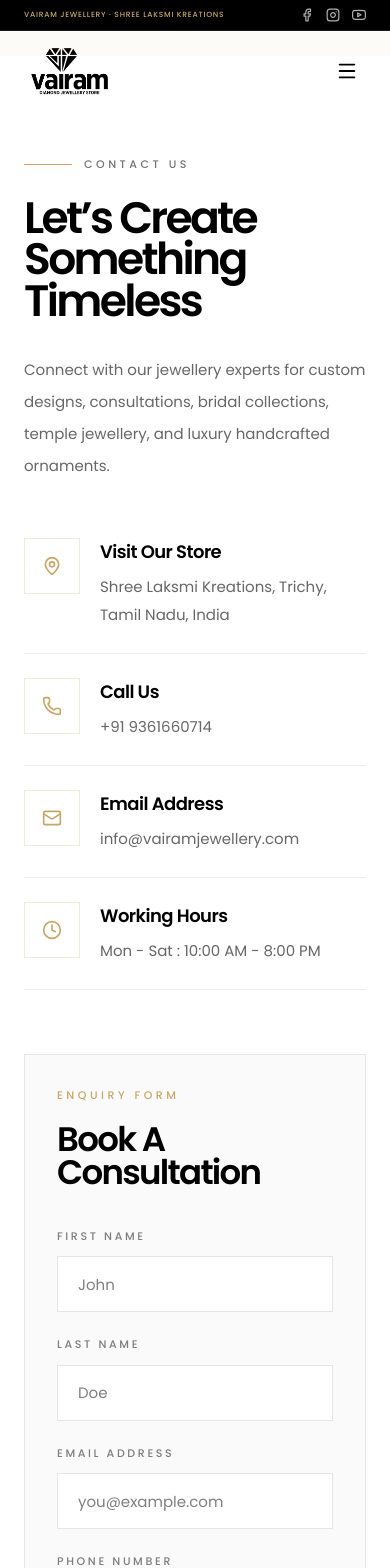
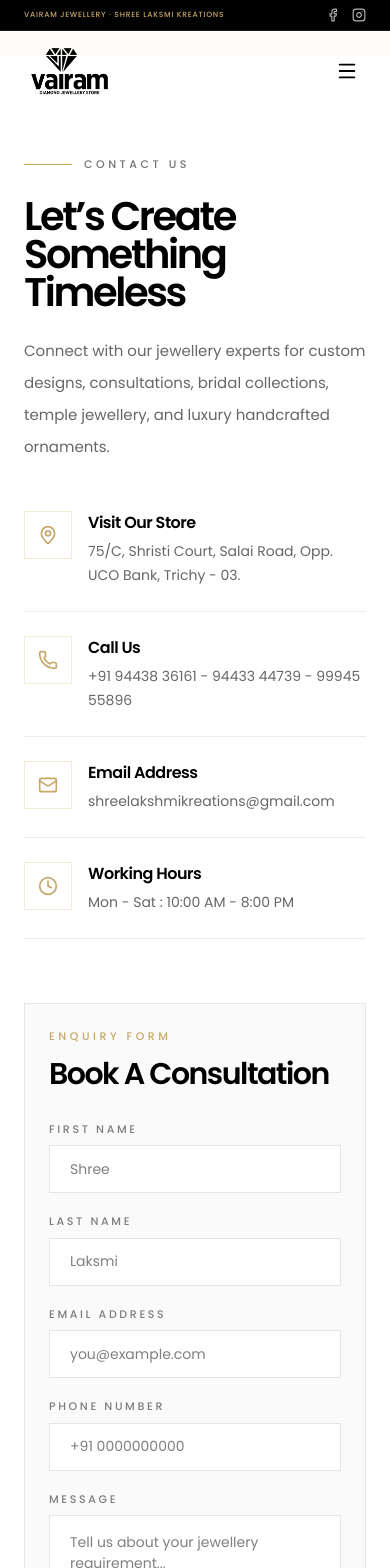
Before and after one commit to RanjithKumarKarnan/vairam, a React (Vite) app: page /contact in a window 390 px wide. Shown: the top 1568 px of the page. Built offline with nearby package versions, Linux system fonts and the light colour scheme.

Commit message:
Feat : Updated

```diff
--- a/src/components/Footer.jsx
+++ b/src/components/Footer.jsx
@@ -65,7 +65,7 @@
             <div className="flex flex-wrap items-center gap-4 mt-10">
               <div className="border border-[#C6A769]/25 px-5 py-3">
                 <p className="text-[10px] uppercase tracking-[0.28em] text-[#C6A769] font-medium">
-                  100% HUID  Certified
+                  100% HUID Certified
                 </p>
               </div>
 
@@ -99,8 +99,9 @@
           ))}
         </div>
 
-        <div className="border-t border-white/10 mt-16 pt-8 flex flex-col md:flex-row items-center justify-between gap-5">
-          <div className="flex items-center gap-3">
+        {/* ── Fixed Responsive Bottom Section ── */}
+        <div className="border-t border-white/10 mt-16 pt-8 flex flex-col md:flex-row items-center justify-between gap-6">
+          <div className="flex flex-col sm:flex-row items-center gap-3 text-center sm:text-left">
             <img
               src="/favicon.png"
               alt="Logo"
@@ -113,17 +114,27 @@
             </p>
           </div>
 
-          <div className="flex items-center gap-6">
-            <Link to="/privacy-policy" className="text-[13px] text-white/45 hover:text-white transition-colors duration-300">
+          <div className="flex flex-wrap items-center justify-center md:justify-end gap-x-6 gap-y-3">
+            <Link
+              to="/privacy-policy"
+              className="text-[13px] text-white/45 hover:text-white transition-colors duration-300"
+            >
               Privacy Policy
             </Link>
 
-            <Link to="/terms-and-condition" className="text-[13px] text-white/45 hover:text-white transition-colors duration-300">
+            <Link
+              to="/terms-and-condition"
+              className="text-[13px] text-white/45 hover:text-white transition-colors duration-300"
+            >
               Terms & Conditions
             </Link>
 
-            <Link to="https://rancotechnology.com/" target="_blank" className="text-[13px] text-white/45 hover:text-white transition-colors duration-300">
-             Developer by Ranco Tech
+            <Link
+              to="https://rancotechnology.com/"
+              target="_blank"
+              className="text-[13px] text-white/45 hover:text-white transition-colors duration-300"
+            >
+              Developed by Ranco Tech
             </Link>
           </div>
         </div>
--- a/src/components/Navbar.jsx
+++ b/src/components/Navbar.jsx
@@ -59,14 +59,11 @@
               Vairam Jewellery · Shree Laksmi Kreations
             </span>
             <div className="flex items-center gap-3 sm:gap-4 shrink-0">
-              <a href="#" className="text-white/70 hover:text-[#C6A769] transition-colors duration-300" aria-label="Facebook">
+              <a href="https://www.facebook.com/share/1D6gAGoo9K/?mibextid=wwXIfr" className="text-white/70 hover:text-[#C6A769] transition-colors duration-300" target="_blank" aria-label="Facebook">
                 <FacebookIcon size={14} />
               </a>
-              <a href="#" className="text-white/70 hover:text-[#C6A769] transition-colors duration-300" aria-label="Instagram">
+              <a href="https://www.instagram.com/southindianjewellery?igsh=MTFyZ2cyd3AybTc3aA==" className="text-white/70 hover:text-[#C6A769] transition-colors duration-300" target="_blank" aria-label="Instagram">
                 <InstagramIcon size={14} />
-              </a>
-              <a href="#" className="text-white/70 hover:text-[#C6A769] transition-colors duration-300" aria-label="Youtube">
-                <YoutubeIcon size={14} />
               </a>
             </div>
           </div>
@@ -171,14 +168,11 @@
 
           {/* Mobile Social Links */}
           <div className="flex items-center gap-6 mt-4">
-            <a href="#" className="text-white/60 hover:text-[#C6A769] transition-colors duration-300" aria-label="Facebook">
+            <a href="https://www.facebook.com/share/1D6gAGoo9K/?mibextid=wwXIfr" className="text-white/60 hover:text-[#C6A769] transition-colors duration-300" target="_blank" aria-label="Facebook">
               <FacebookIcon size={20} />
             </a>
-            <a href="#" className="text-white/60 hover:text-[#C6A769] transition-colors duration-300" aria-label="Instagram">
+            <a href="https://www.instagram.com/southindianjewellery?igsh=MTFyZ2cyd3AybTc3aA==" className="text-white/60 hover:text-[#C6A769] transition-colors duration-300" target="_blank" aria-label="Instagram">
               <InstagramIcon size={20} />
-            </a>
-            <a href="#" className="text-white/60 hover:text-[#C6A769] transition-colors duration-300" aria-label="Youtube">
-              <YoutubeIcon size={20} />
             </a>
           </div>
         </div>
--- a/src/pages/Contact/index.jsx
+++ b/src/pages/Contact/index.jsx
@@ -1,27 +1,21 @@
-import {
-  MapPin,
-  Phone,
-  Mail,
-  Clock,
-  ArrowRight,
-} from "lucide-react";
+import { useState } from "react";
+import { MapPin, Phone, Mail, Clock, ArrowRight } from "lucide-react";
 
 const contactInfo = [
   {
     icon: MapPin,
     title: "Visit Our Store",
-    value:
-      "Shree Laksmi Kreations, Trichy, Tamil Nadu, India",
+    value: "75/C, Shristi Court, Salai Road, Opp. UCO Bank, Trichy - 03.",
   },
   {
     icon: Phone,
     title: "Call Us",
-    value: "+91 9361660714",
+    value: "+91 94438 36161 - 94433 44739 - 99945 55896",
   },
   {
     icon: Mail,
     title: "Email Address",
-    value: "info@vairamjewellery.com",
+    value: "shreelakshmikreations@gmail.com",
   },
   {
     icon: Clock,
@@ -31,50 +25,99 @@
 ];
 
 const Contact = () => {
+
+  const [formData, setFormData] = useState({
+    firstName: "",
+    lastName: "",
+    email: "",
+    phone: "",
+    message: "",
+  });
+
+  const [isSubmitting, setIsSubmitting] = useState(false);
+  const [status, setStatus] = useState(null);
+
+  const handleChange = (e) => {
+    setFormData({ ...formData, [e.target.name]: e.target.value });
+  };
+
+  const handleSubmit = async (e) => {
+    e.preventDefault();
+    setIsSubmitting(true);
+    setStatus(null);
+
+    const GOOGLE_SCRIPT_URL = "https://script.google.com/macros/s/AKfycbz0j5HSOd2GtCYfyo79ucWD6tfMu-ijp9wk2bfxB0gqemA7Aja20D0RupPH-peuU36dSA/exec";
+
+    const form = new FormData();
+    for (const key in formData) {
+      form.append(key, formData[key]);
+    }
+
+    try {
+      const response = await fetch(GOOGLE_SCRIPT_URL, {
+        method: "POST",
+        body: form,
+      });
+
+      if (response.ok) {
+        setStatus("success");
+        setFormData({
+          firstName: "",
+          lastName: "",
+          email: "",
+          phone: "",
+          message: "",
+        });
+      } else {
+        setStatus("error");
+      }
+    } catch (error) {
+      console.error("Submission Error:", error);
+      setStatus("error");
+    } finally {
+      setIsSubmitting(false);
+    }
+  };
+
   return (
     <section className="bg-white min-h-screen pt-[100px] pb-20 sm:pb-28 mt-14">
       <div className="max-w-7xl mx-auto px-6 lg:px-10">
         <div className="grid lg:grid-cols-2 gap-16 lg:gap-24">
+
           <div>
             <div className="flex items-center gap-3 mb-6">
               <div className="w-12 h-px bg-[#C6A769]" />
-
               <span className="text-[11px] uppercase tracking-[0.32em] text-black/55 font-medium">
                 Contact Us
               </span>
             </div>
 
-            <h1 className="text-[44px] sm:text-[62px] lg:text-[82px] leading-[0.95] tracking-[-0.06em] font-semibold text-black">
+            <h1 className="text-[40px] sm:text-[56px] lg:text-[72px] leading-[0.95] tracking-[-0.06em] font-semibold text-black">
               Let’s Create
               <br />
               Something Timeless
             </h1>
 
-            <p className="mt-8 text-[15px] sm:text-[17px] leading-8 text-black/60 max-w-2xl">
+            <p className="mt-6 sm:mt-8 text-[15px] sm:text-[17px] leading-8 text-black/60 max-w-2xl">
               Connect with our jewellery experts for custom designs,
               consultations, bridal collections, temple jewellery,
               and luxury handcrafted ornaments.
             </p>
 
-            <div className="mt-14 space-y-6">
+            <div className="mt-12 sm:mt-14 space-y-6">
               {contactInfo.map((item, index) => (
                 <div
                   key={index}
-                  className="flex items-start gap-5 border-b border-black/8 pb-6"
+                  className="flex items-start gap-4 sm:gap-5 border-b border-black/8 pb-6"
                 >
-                  <div className="w-14 h-14 border border-[#C6A769]/25 flex items-center justify-center flex-shrink-0">
-                    <item.icon
-                      size={20}
-                      className="text-[#C6A769]"
-                    />
+                  <div className="w-12 h-12 sm:w-14 sm:h-14 border border-[#C6A769]/25 flex items-center justify-center flex-shrink-0">
+                    <item.icon size={20} className="text-[#C6A769]" />
                   </div>
-
-                  <div>
-                    <h3 className="text-[18px] tracking-[-0.03em] font-semibold text-black">
+                  <div className="flex-1 min-w-0">
+                    <h3 className="text-[16px] sm:text-[18px] tracking-[-0.03em] font-semibold text-black">
                       {item.title}
                     </h3>
-
-                    <p className="mt-2 text-[15px] leading-7 text-black/60">
+                    <p className="mt-1 sm:mt-2 text-[14px] leading-6 sm:leading-7 text-black/60 break-words">
                       {item.value}
                     </p>
                   </div>
@@ -84,109 +127,134 @@
           </div>
 
           <div>
-            <div className="border border-black/8 bg-[#fafafa] p-8 sm:p-10">
-              <div className="mb-10">
-                <p className="text-[11px] uppercase tracking-[0.32em] text-[#C6A769] font-medium mb-5">
+            <div className="border border-black/8 bg-[#fafafa] p-6 sm:p-10">
+              <div className="mb-8 sm:mb-10">
+                <p className="text-[11px] uppercase tracking-[0.32em] text-[#C6A769] font-medium mb-4 sm:mb-5">
                   Enquiry Form
                 </p>
-
-                <h2 className="text-[34px] sm:text-[42px] leading-[0.95] tracking-[-0.05em] font-semibold text-black">
+                <h2 className="text-[30px] sm:text-[42px] leading-[0.95] tracking-[-0.05em] font-semibold text-black">
                   Book A Consultation
                 </h2>
               </div>
 
-              <form className="space-y-6">
-                <div className="grid sm:grid-cols-2 gap-6">
+              <form onSubmit={handleSubmit} className="space-y-5 sm:space-y-6">
+                <div className="grid sm:grid-cols-2 gap-5 sm:gap-6">
                   <div>
-                    <label className="block text-[11px] uppercase tracking-[0.24em] text-black/50 font-medium mb-3">
+                    <label className="block text-[11px] uppercase tracking-[0.24em] text-black/50 font-medium mb-2 sm:mb-3">
                       First Name
                     </label>
-
                     <input
                       type="text"
-                      placeholder="John"
-                      className="w-full h-14 border border-black/10 bg-white px-5 text-[15px] text-black outline-none focus:border-[#C6A769] transition-all duration-300"
+                      name="firstName"
+                      value={formData.firstName}
+                      onChange={handleChange}
+                      required
+                      placeholder="Shree"
+                      className="w-full h-12 sm:h-14 border border-black/10 bg-white px-5 text-[14px] sm:text-[15px] text-black outline-none focus:border-[#C6A769] transition-all duration-300"
                     />
                   </div>
 
                   <div>
-                    <label className="block text-[11px] uppercase tracking-[0.24em] text-black/50 font-medium mb-3">
+                    <label className="block text-[11px] uppercase tracking-[0.24em] text-black/50 font-medium mb-2 sm:mb-3">
                       Last Name
                     </label>
-
                     <input
                       type="text"
-                      placeholder="Doe"
-                      className="w-full h-14 border border-black/10 bg-white px-5 text-[15px] text-black outline-none focus:border-[#C6A769] transition-all duration-300"
+                      name="lastName"
+                      value={formData.lastName}
+                      onChange={handleChange}
+                      required
+                      placeholder="Laksmi"
+                      className="w-full h-12 sm:h-14 border border-black/10 bg-white px-5 text-[14px] sm:text-[15px] text-black outline-none focus:border-[#C6A769] transition-all duration-300"
                     />
                   </div>
                 </div>
 
                 <div>
-                  <label className="block text-[11px] uppercase tracking-[0.24em] text-black/50 font-medium mb-3">
+                  <label className="block text-[11px] uppercase tracking-[0.24em] text-black/50 font-medium mb-2 sm:mb-3">
                     Email Address
                   </label>
-
                   <input
                     type="email"
+                    name="email"
+                    value={formData.email}
+                    onChange={handleChange}
+                    required
                     placeholder="you@example.com"
-                    className="w-full h-14 border border-black/10 bg-white px-5 text-[15px] text-black outline-none focus:border-[#C6A769] transition-all duration-300"
+                    className="w-full h-12 sm:h-14 border border-black/10 bg-white px-5 text-[14px] sm:text-[15px] text-black outline-none focus:border-[#C6A769] transition-all duration-300"
                   />
                 </div>
 
                 <div>
-                  <label className="block text-[11px] uppercase tracking-[0.24em] text-black/50 font-medium mb-3">
+                  <label className="block text-[11px] uppercase tracking-[0.24em] text-black/50 font-medium mb-2 sm:mb-3">
                     Phone Number
                   </label>
-
                   <input
                     type="tel"
-                    placeholder="+91 9876543210"
-                    className="w-full h-14 border border-black/10 bg-white px-5 text-[15px] text-black outline-none focus:border-[#C6A769] transition-all duration-300"
+                    name="phone"
+                    value={formData.phone}
+                    onChange={handleChange}
+                    required
+                    placeholder="+91 0000000000"
+                    className="w-full h-12 sm:h-14 border border-black/10 bg-white px-5 text-[14px] sm:text-[15px] text-black outline-none focus:border-[#C6A769] transition-all duration-300"
                   />
                 </div>
 
                 <div>
-                  <label className="block text-[11px] uppercase tracking-[0.24em] text-black/50 font-medium mb-3">
+                  <label className="block text-[11px] uppercase tracking-[0.24em] text-black/50 font-medium mb-2 sm:mb-3">
                     Message
                   </label>
-
                   <textarea
+                    name="message"
+                    value={formData.message}
+                    onChange={handleChange}
+                    required
                     rows="5"
                     placeholder="Tell us about your jewellery requirement..."
-                    className="w-full border border-black/10 bg-white px-5 py-4 text-[15px] text-black outline-none resize-none focus:border-[#C6A769] transition-all duration-300"
+                    className="w-full border border-black/10 bg-white px-5 py-4 text-[14px] sm:text-[15px] text-black outline-none resize-none focus:border-[#C6A769] transition-all duration-300"
                   />
                 </div>
 
                 <button
                   type="submit"
-                  className="group w-full h-14 bg-black text-white text-[11px] uppercase tracking-[0.24em] font-semibold inline-flex items-center justify-center gap-3 hover:bg-[#C6A769] hover:text-black transition-all duration-300"
+                  disabled={isSubmitting}
+                  className="group w-full h-12 sm:h-14 bg-black text-white text-[11px] uppercase tracking-[0.24em] font-semibold inline-flex items-center justify-center gap-3 hover:bg-[#C6A769] hover:text-black transition-all duration-300 disabled:opacity-70 disabled:cursor-not-allowed"
                 >
-                  Send Enquiry
+                  {isSubmitting ? "Sending..." : "Send Enquiry"}
+                  {!isSubmitting && (
+                    <ArrowRight
+                      size={14}
+                      className="transition-transform duration-300 group-hover:translate-x-1"
+                    />
+                  )}
+                </button>
 
-                  <ArrowRight
-                    size={14}
-                    className="transition-transform duration-300 group-hover:translate-x-1"
-                  />
-                </button>
+                {status === "success" && (
+                  <p className="text-green-600 text-[13px] font-medium text-center mt-4">
+                    Thank you! Your enquiry has been sent successfully.
+                  </p>
+                )}
+                {status === "error" && (
+                  <p className="text-red-600 text-[13px] font-medium text-center mt-4">
+                    Something went wrong. Please try again or contact us directly.
+                  </p>
+                )}
               </form>
             </div>
           </div>
         </div>
 
-        <div className="mt-20 border border-[#C6A769]/20 bg-black overflow-hidden">
-          <div className="px-8 sm:px-12 lg:px-16 py-12 sm:py-14">
-            <p className="text-[11px] uppercase tracking-[0.32em] text-[#C6A769] font-medium mb-5">
+        <div className="mt-16 sm:mt-20 border border-[#C6A769]/20 bg-black overflow-hidden">
+          <div className="px-6 sm:px-12 lg:px-16 py-10 sm:py-14">
+            <p className="text-[10px] sm:text-[11px] uppercase tracking-[0.32em] text-[#C6A769] font-medium mb-4 sm:mb-5">
               Luxury Jewellery Experience
             </p>
-
-            <h2 className="text-[34px] sm:text-[48px] lg:text-[60px] leading-[0.95] tracking-[-0.05em] font-semibold text-white">
+            <h2 className="text-[32px] sm:text-[44px] lg:text-[56px] leading-[0.95] tracking-[-0.05em] font-semibold text-white">
               Crafted With
               <br />
               Passion & Precision
             </h2>
-
-            <p className="mt-6 text-[15px] sm:text-[16px] leading-8 text-white/60 max-w-2xl">
+            <p className="mt-5 sm:mt-6 text-[14px] sm:text-[16px] leading-7 sm:leading-8 text-white/60 max-w-2xl">
               Experience timeless elegance with jewellery crafted for
               generations. From bridal collections to bespoke luxury
               designs, we bring your vision to life.
```
